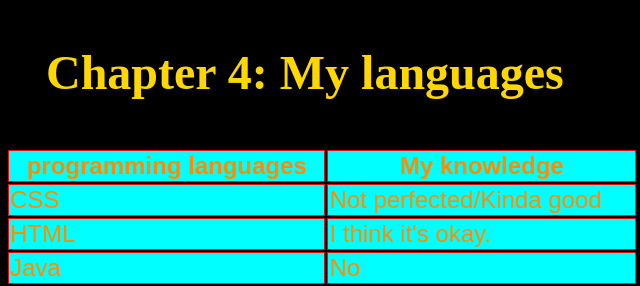
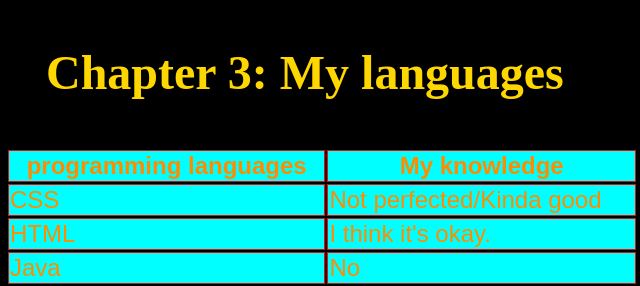
Before and after one commit to PatrikHrcz/myfirst-website, a plain HTML site: page about me.html in a window 1280 px wide. Shown: the part 707-993 px from the top of the page, 2-642 px from the left. Drawn offline with Linux system fonts and the light colour scheme.

Commit message:
Update about me.html

```diff
--- a/about me.html
+++ b/about me.html
@@ -51,7 +51,7 @@
 
     <div class="ch1">
     <h1 id="C4"><blockquote>
-      Chapter 4: My languages
+      Chapter 3: My languages
     </blockquote></h1>
     </div>
 
```
